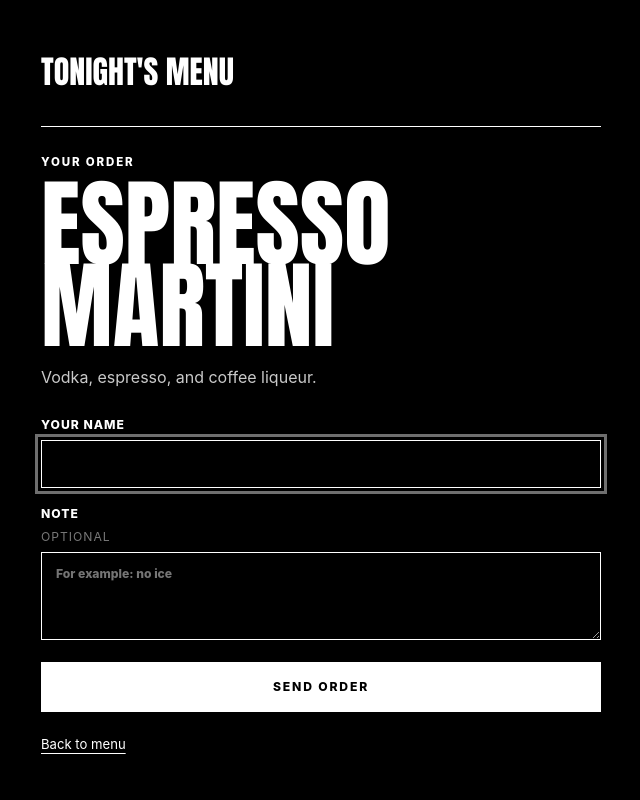
After one commit to NoahCLR/party_menu, a Flask app: page /order/item/1 in a window 1280 px wide. The commit adds this page. Shown: the whole page, without its empty margins (319-959 px from the left). Run offline with Flask 3, Linux system fonts and the light colour scheme; data comes from the database, SQL or seed files in the repository.

Commit message:
Require guest details before ordering

```diff
--- a/app.py
+++ b/app.py
@@ -530,7 +530,9 @@ def normalize_category_positions(db: sqlite3.Connection) -> None:
     )
 
 
-def send_pushover_order(name: str, category: str) -> None:
+def send_pushover_order(
+    item_name: str, category: str, guest_name: str, note: str
+) -> None:
     token = current_app.config["PUSHOVER_API_TOKEN"]
     user_key = current_app.config["PUSHOVER_USER_KEY"]
     if not token or not user_key:
@@ -540,8 +542,11 @@ def send_pushover_order(name: str, category: str) -> None:
         {
             "token": token,
             "user": user_key,
-            "title": "New party order",
-            "message": f"{name}\nCategory: {category}",
+            "title": f"Order from {guest_name}",
+            "message": (
+                f"Item: {item_name}\nCategory: {category}"
+                + (f"\nNote: {note}" if note else "")
+            ),
         }
     ).encode("utf-8")
     pushover_request = Request(
@@ -603,10 +608,10 @@ def register_routes(app: Flask) -> None:
         get_db().execute("SELECT 1").fetchone()
         return {"status": "ok"}
 
-    @app.post("/order/item/<int:item_id>")
+    @app.route("/order/item/<int:item_id>", methods=("GET", "POST"))
     def order_item(item_id: int):
         item = get_db().execute(
-            "SELECT name, category, available FROM menu_items WHERE id = ?",
+            "SELECT name, description, category, available FROM menu_items WHERE id = ?",
             (item_id,),
         ).fetchone()
         if item is None:
@@ -615,20 +620,46 @@ def register_routes(app: Flask) -> None:
             flash(f"{item['name']} is currently out.", "error")
             return redirect(url_for("menu"))
 
+        if request.method == "GET":
+            return render_template("order.html", item=item, guest_name="", note="")
+
+        guest_name = " ".join(request.form.get("guest_name", "").strip().split())
+        note = request.form.get("note", "").strip()
+        if not guest_name:
+            flash("Enter your name before sending the order.", "error")
+            return render_template(
+                "order.html", item=item, guest_name=guest_name, note=note
+            ), 400
+        if len(guest_name) > 80:
+            flash("Your name may not exceed 80 characters.", "error")
+            return render_template(
+                "order.html", item=item, guest_name=guest_name, note=note
+            ), 400
+        if len(note) > 300:
+            flash("The note may not exceed 300 characters.", "error")
+            return render_template(
+                "order.html", item=item, guest_name=guest_name, note=note
+            ), 400
+
         now = time.time()
         last_order_at = session.get("last_order_at", 0)
         if now - last_order_at < current_app.config["ORDER_COOLDOWN_SECONDS"]:
             flash("Please wait a few seconds before ordering again.", "error")
-            return redirect(url_for("menu"))
+            return render_template(
+                "order.html", item=item, guest_name=guest_name, note=note
+            ), 429
 
         try:
-            send_pushover_order(item["name"], item["category"])
+            send_pushover_order(item["name"], item["category"], guest_name, note)
         except PushoverError as error:
             current_app.logger.warning("Could not send order: %s", error)
             flash("The order could not be sent. Please tell the host.", "error")
+            return render_template(
+                "order.html", item=item, guest_name=guest_name, note=note
+            ), 502
         else:
             session["last_order_at"] = now
-            flash(f"Order sent: {item['name']}.", "success")
+            flash(f"Order sent for {guest_name}: {item['name']}.", "success")
         return redirect(url_for("menu"))
 
     @app.get("/uploads/<path:filename>")
--- a/static/styles.css
+++ b/static/styles.css
@@ -290,9 +290,142 @@ img {
 }
 
 .menu-order-button {
+  display: inline-flex;
   min-width: 132px;
   min-height: 46px;
+  align-items: center;
+  justify-content: center;
   padding: 11px 20px 9px;
+  color: var(--black);
+  background: var(--white);
+  border: 1px solid var(--white);
+  font-size: 0.76rem;
+  font-weight: 800;
+  letter-spacing: 0.15em;
+  text-decoration: none;
+  text-transform: uppercase;
+  cursor: pointer;
+}
+
+.menu-order-button:hover:not(.is-disabled),
+.menu-order-button:focus-visible:not(.is-disabled) {
+  color: var(--white);
+  background: var(--black);
+}
+
+.menu-order-button.is-disabled {
+  color: var(--gray-500);
+  background: transparent;
+  border-color: var(--gray-700);
+  cursor: not-allowed;
+}
+
+/* Guest order */
+.order-page {
+  display: grid;
+  min-height: 100vh;
+  place-items: center;
+  padding: 28px 20px;
+}
+
+.order-shell {
+  width: min(100%, 560px);
+}
+
+.order-brand,
+.order-back {
+  color: var(--white);
+  text-underline-offset: 4px;
+}
+
+.order-brand {
+  display: inline-block;
+  margin-bottom: 30px;
+  font-family: var(--display);
+  font-size: 2rem;
+  font-weight: 900;
+  text-decoration: none;
+  text-transform: uppercase;
+}
+
+.order-panel {
+  padding-top: 28px;
+  border-top: 1px solid var(--white);
+}
+
+.order-kicker {
+  margin: 0 0 14px;
+  font-size: 0.72rem;
+  font-weight: 800;
+  letter-spacing: 0.16em;
+  text-transform: uppercase;
+}
+
+.order-panel h1 {
+  margin: 0;
+  font-family: var(--display);
+  font-size: clamp(3.5rem, 13vw, 6rem);
+  line-height: 0.85;
+  text-transform: uppercase;
+}
+
+.order-panel > p:not(.order-kicker) {
+  margin: 18px 0 28px;
+  color: var(--gray-300);
+  line-height: 1.5;
+}
+
+.order-flash {
+  margin-bottom: 18px;
+  padding: 13px 14px;
+  color: var(--black);
+  background: var(--white);
+  font-size: 0.84rem;
+  font-weight: 700;
+}
+
+.order-form {
+  display: grid;
+  gap: 18px;
+}
+
+.order-form label {
+  display: grid;
+  gap: 8px;
+  font-size: 0.76rem;
+  font-weight: 800;
+  letter-spacing: 0.08em;
+  text-transform: uppercase;
+}
+
+.order-form label span {
+  color: var(--gray-500);
+  font-weight: 400;
+}
+
+.order-form input,
+.order-form textarea {
+  width: 100%;
+  padding: 13px 14px;
+  color: var(--white);
+  background: var(--black);
+  border: 1px solid var(--white);
+  border-radius: 0;
+  letter-spacing: 0;
+  text-transform: none;
+}
+
+.order-form input {
+  min-height: 48px;
+}
+
+.order-form textarea {
+  resize: vertical;
+}
+
+.order-submit {
+  min-height: 50px;
+  margin-top: 4px;
   color: var(--black);
   background: var(--white);
   border: 1px solid var(--white);
@@ -303,17 +436,16 @@ img {
   cursor: pointer;
 }
 
-.menu-order-button:hover:not(:disabled),
-.menu-order-button:focus-visible:not(:disabled) {
+.order-submit:hover,
+.order-submit:focus-visible {
   color: var(--white);
   background: var(--black);
 }
 
-.menu-order-button:disabled {
-  color: var(--gray-500);
-  background: transparent;
-  border-color: var(--gray-700);
-  cursor: not-allowed;
+.order-back {
+  display: inline-block;
+  margin-top: 24px;
+  font-size: 0.82rem;
 }
 
 .out-label {
--- /dev/null
+++ b/templates/order.html
@@ -0,0 +1,35 @@
+{% extends "base.html" %}
+
+{% block title %}Order {{ item['name'] }} · Tonight's Menu{% endblock %}
+{% block body_class %}public-page order-page{% endblock %}
+
+{% block body %}
+  <main class="order-shell">
+    <a class="order-brand" href="{{ url_for('menu') }}">Tonight's Menu</a>
+    <section class="order-panel">
+      <p class="order-kicker">Your order</p>
+      <h1>{{ item['name'] }}</h1>
+      <p>{{ item['description'] if item['description'] else item['category'] }}</p>
+
+      {% with messages = get_flashed_messages(with_categories=true) %}
+        {% for category, message in messages %}
+          <div class="order-flash {{ category }}" role="alert">{{ message }}</div>
+        {% endfor %}
+      {% endwith %}
+
+      <form method="post" class="order-form">
+        <input type="hidden" name="csrf_token" value="{{ csrf_token() }}">
+        <label for="guest_name">
+          Your name
+          <input id="guest_name" name="guest_name" value="{{ guest_name }}" maxlength="80" autocomplete="name" autofocus required>
+        </label>
+        <label for="note">
+          Note <span>Optional</span>
+          <textarea id="note" name="note" maxlength="300" rows="4" placeholder="For example: no ice">{{ note }}</textarea>
+        </label>
+        <button class="order-submit" type="submit">Send order</button>
+      </form>
+      <a class="order-back" href="{{ url_for('menu') }}">Back to menu</a>
+    </section>
+  </main>
+{% endblock %}
```
Also changed, not shown: templates/menu.html (+7 -9 lines), tests/test_app.py (+49 -15 lines), README.md.
